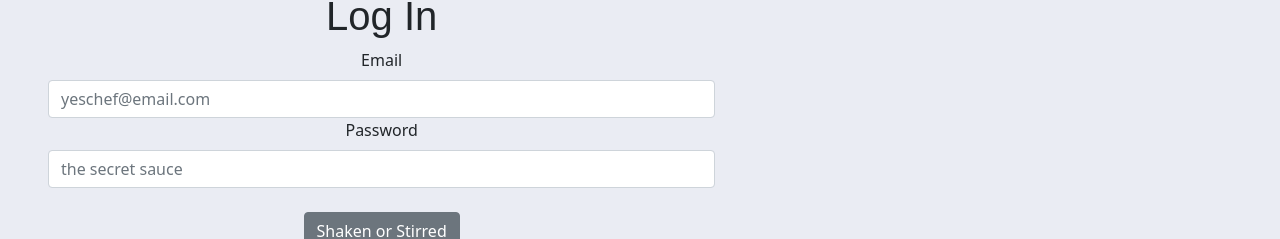
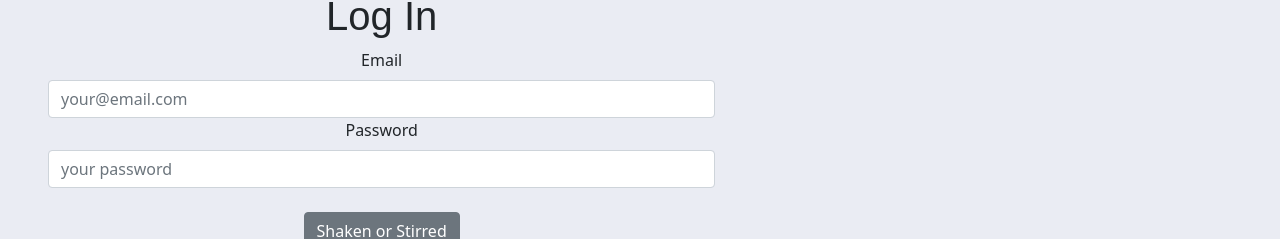
Before and after one commit to sdillman/EFA-red-cocktails-client, a React (Create React App) app: page / in a window 1280 px wide. Shown: the part 930-1169 px from the top of the page. Built offline with nearby package versions, Linux system fonts and the light colour scheme; a web font is replaced by a local one.

Commit message:
fixed routing errors

```diff
--- a/src/components/auth/Login.tsx
+++ b/src/components/auth/Login.tsx
@@ -23,10 +23,12 @@ interface LoginProps {
       }
     };
 
+
+
     async handleSubmit(event :any) {
         event.preventDefault();
 
-        await fetch(`${APIURL}/user/login`, {
+        await fetch(`${APIURL}/auth/login`, {
             method: "POST",
             body: JSON.stringify({ user: { email: this.state.email, password: this.state.password } }),
             headers: new Headers({
@@ -60,7 +62,7 @@ interface LoginProps {
                             htmlFor="email">Email</Label>
                         <Input
                             name="email"
-                            placeholder="yeschef@email.com"
+                            placeholder="your@email.com"
                             type="email"
                             aria-required="true"
                             required={true}
@@ -75,11 +77,11 @@ interface LoginProps {
                             htmlFor="password">Password</Label>
                         <Input
                             name="password"
-                            placeholder="the secret sauce"
+                            placeholder="your password"
                             type="text"
                             aria-required="true"
                             required={true}
-                            minLength={6}
+                            // minLength={6}
                             onChange={(e: React.ChangeEvent<HTMLInputElement>) => this.setState({ password: e.target.value }) }
                             value={this.state.password}
                         />
--- a/src/components/auth/Signup.tsx
+++ b/src/components/auth/Signup.tsx
@@ -23,7 +23,7 @@ class Signup extends React.Component<SignupProps, SignupState> {
       this.state = {
         email: '',
         password: '',
-        role: "user"
+        role: "0"
       }
     };
 
@@ -32,13 +32,13 @@ class Signup extends React.Component<SignupProps, SignupState> {
     }
 
     handleSignup = async() =>  {
-        await fetch(`${APIURL}/user/signup`, {
+        await fetch(`${APIURL}/auth/signup/`, {
             method: "POST",
             body: JSON.stringify({
                 user: {
                     email: this.state.email,
                     password: this.state.password,
-                    role: "user"
+                    role: "2"
                 }
             }),
             headers: new Headers({
```
